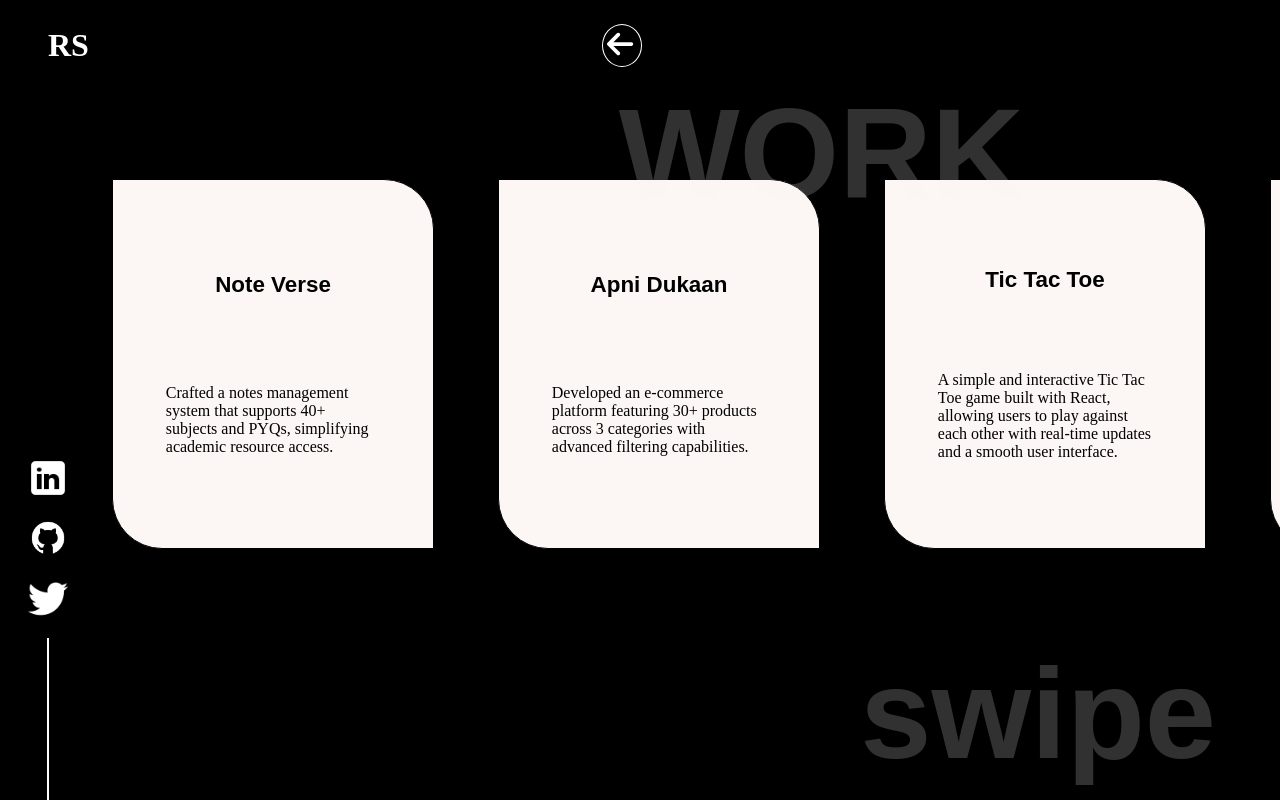
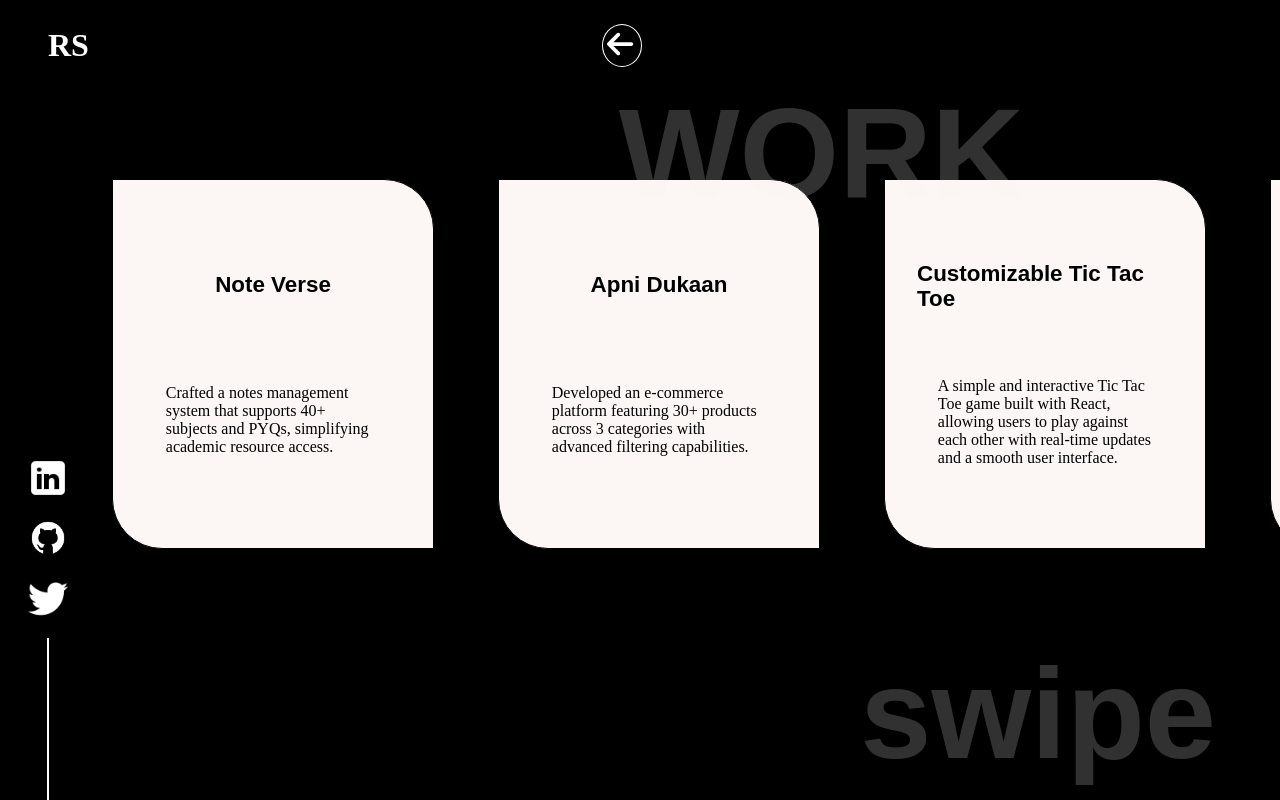
Before and after one commit to Rishabh05Sahu/portfolio-website, a React (Vite) app: page /projects in a window 1280 px wide. Built offline with nearby package versions, Linux system fonts and the light colour scheme.

Commit message:
tic tac toe updated

```diff
--- a/src/pages/projectsData.js
+++ b/src/pages/projectsData.js
@@ -28,11 +28,11 @@ const projectsData = [
   },
   {
     id: 3,
-    name: "Tic Tac Toe",
+    name: "Customizable Tic Tac Toe",
     discription:"A simple and interactive Tic Tac Toe game built with React, allowing users to play against each other with real-time updates and a smooth user interface.",
     image: tictac,
-    tags:"#HTML #CSS #Javascript  ",
-    link: "https://rishabh05sahu.github.io/tic-tac-toe/",
+    tags:"#React #tailwind  ",
+    link: "https://tic-tac-toe-lyart-zeta.vercel.app/",
     gitlink:"https://github.com/Rishabh05Sahu/tic-tac-toe"
   },
   {
```
